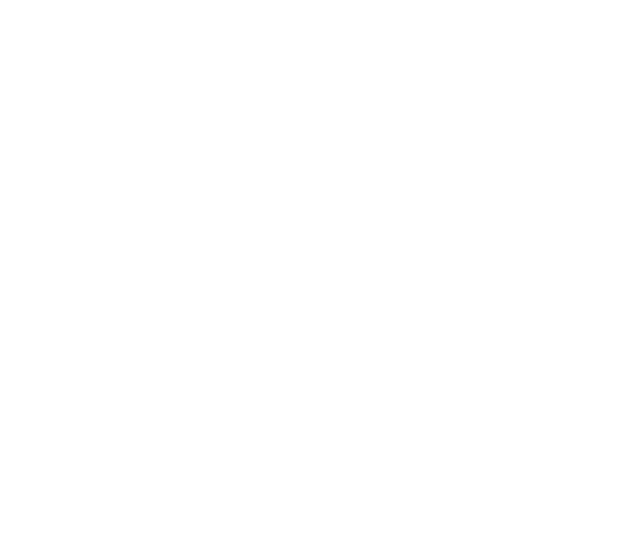
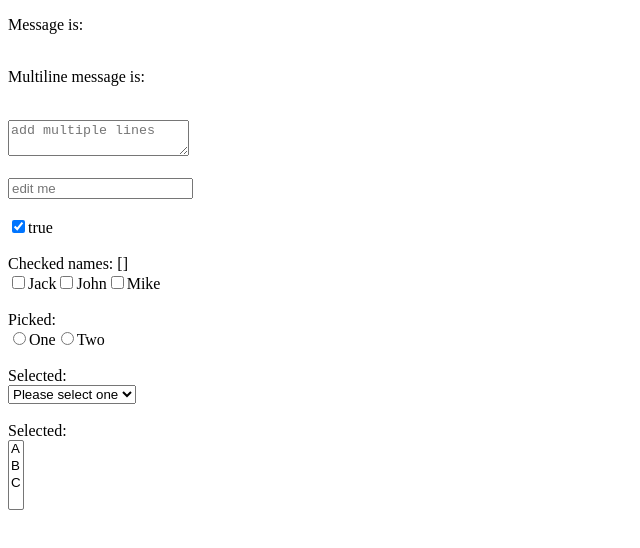
Before and after one commit to cleanbrain-developer/js-vuejs-guide-composition, a Vue app: page / in a window 1280 px wide. Shown: the top 548 px of the page, without its empty margins (0-640 px from the left). Built offline with nearby package versions, Linux system fonts and the light colour scheme.

Commit message:
2023-07-24 : 11_Essentials_Form_Input_Bindings 커밋

```diff
--- a/src/App.vue
+++ b/src/App.vue
@@ -1,7 +1,86 @@
 <template>
+  <p>Message is: {{ message }}</p>
+
+  <br/>
+
+  <span>Multiline message is:</span>
+
+  <br/>
+
+  <p style="white-space: pre-line;">{{ message }}</p>
+
+  <br/>
+
+  <textarea v-model="message" placeholder="add multiple lines"></textarea>
+
+  <br/>
+  <br/>
+
+  <input v-model="message" placeholder="edit me" />
+
+  <br/>
+  <br/>
+
+  <input type="checkbox" id="checkbox" v-model="checked" />
+  <label for="checkbox">{{ checked }}</label>
+
+  <br/>
+  <br/>
+
+  <div>Checked names: {{ checkedNames }}</div>
+
+  <input type="checkbox" id="jack" value="Jack" v-model="checkedNames">
+  <label for="jack">Jack</label>
+
+  <input type="checkbox" id="john" value="John" v-model="checkedNames">
+  <label for="john">John</label>
+
+  <input type="checkbox" id="mike" value="Mike" v-model="checkedNames">
+  <label for="mike">Mike</label>
+
+  <br/>
+  <br/>
+
+  <div>Picked: {{ picked }}</div>
+
+  <input type="radio" id="one" value="One" v-model="picked" />
+  <label for="one">One</label>
+
+  <input type="radio" id="two" value="Two" v-model="picked" />
+  <label for="two">Two</label>
+
+  <br/>
+  <br/>
+
+  <div>Selected: {{ selected }}</div>
+
+  <select v-model="selected">
+    <option disabled value="">Please select one</option>
+    <option>A</option>
+    <option>B</option>
+    <option>C</option>
+  </select>
+
+  <br/>
+  <br/>
+
+  <div>Selected: {{ selected }}</div>
+
+  <select v-model="selected" multiple>
+    <option>A</option>
+    <option>B</option>
+    <option>C</option>
+  </select>
 </template>
 
 <script setup>
+import {ref} from "vue";
+
+const message = ref('')
+const checked = ref(true)
+const checkedNames = ref([])
+const picked = ref('')
+const selected = ref('')
 </script>
 
 <style>
```
